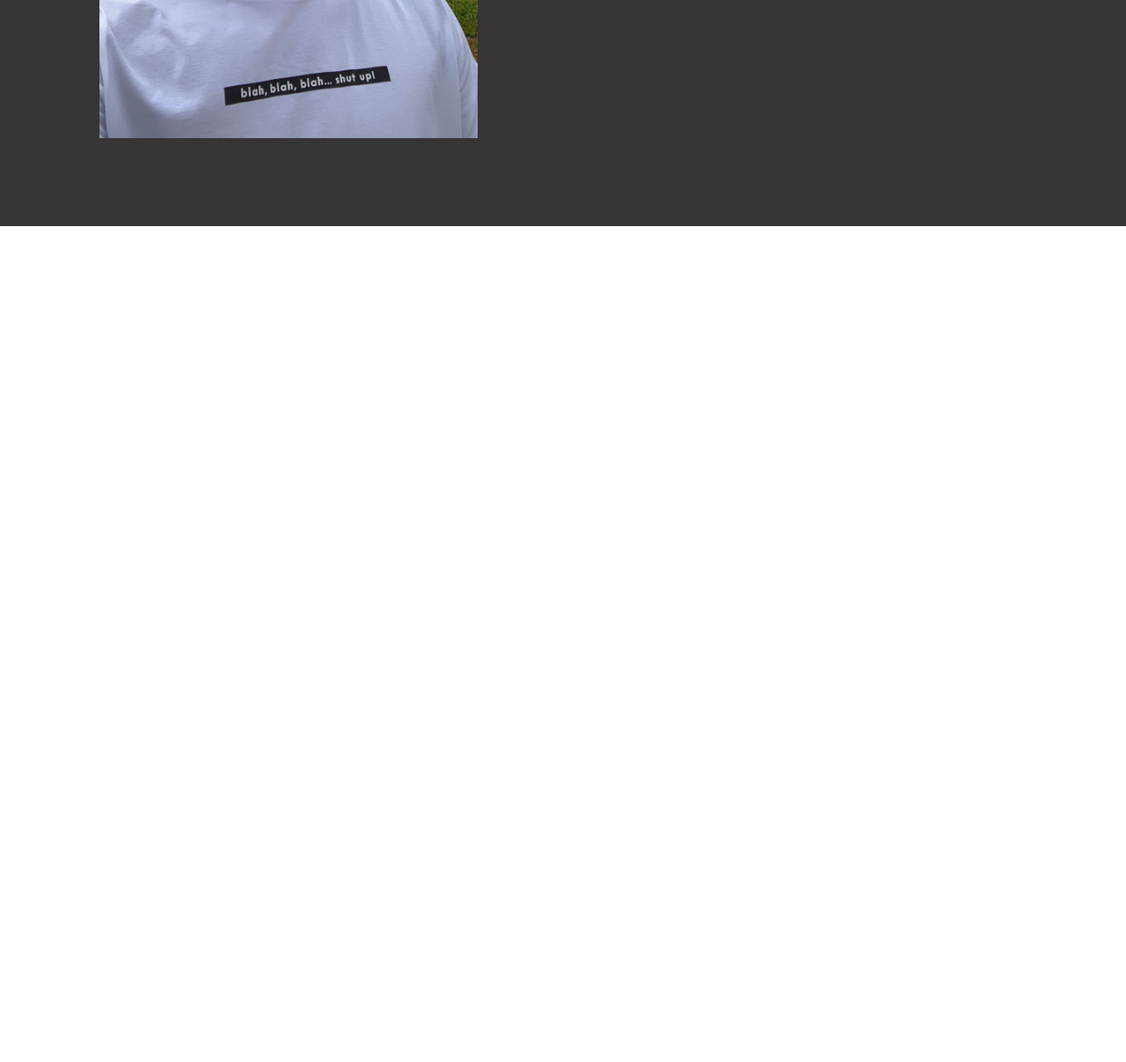
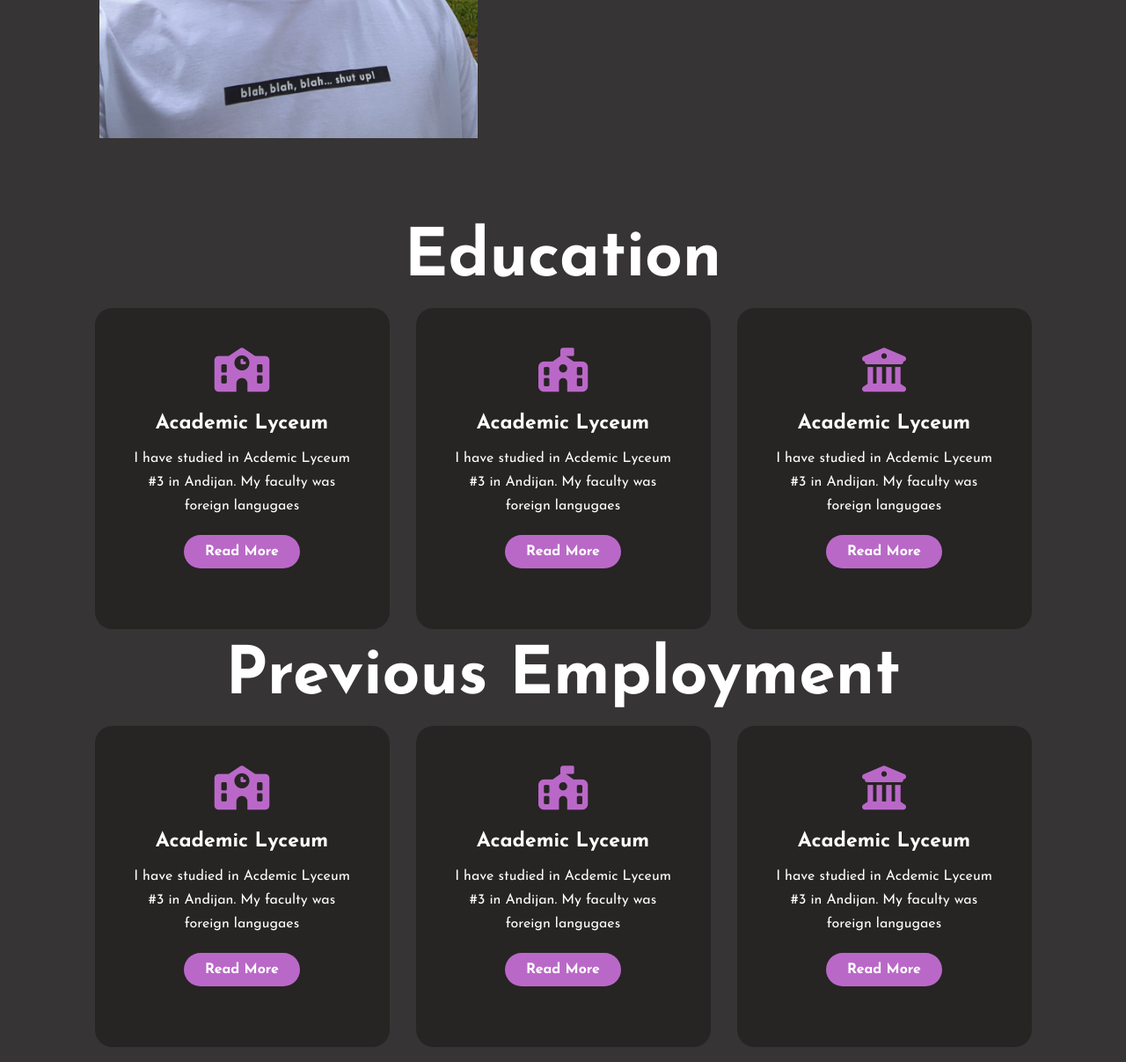
Before and after one commit to aktyabirov/portfolio, a plain HTML site: page index.html in a window 1280 px wide. Shown: the part 1316-2523 px from the top of the page at 88% size. Before the commit the page ends 1573 px from the top, so only its background shows below. Drawn offline with Linux system fonts and the light colour scheme.

Commit message:
lastones

```diff
--- a/index.html
+++ b/index.html
@@ -4,7 +4,9 @@
     <title>My Portfolio</title>
     <link rel="stylesheet" href="style.css">
     <link rel="preconnect" href="https://fonts.gstatic.com">
-    <link rel = "http://fonts.googleapis.com/css2?family=Josefin+Sans:ital,wght@0,100;0,200;0,300;400;0,500;0,600;0,700;1,100;1,200;1,300;1,400;1,500;1,600;1,700&display=swap" rel="stylesheet">
+  <link href="https://fonts.googleapis.com/css2?family=Josefin+Sans:ital,wght@0,100;0,200;0,300;0,400;0,500;0,600;0,700;1,100;1,200;1,300;1,400;1,500;1,600;1,700&display=swap" rel="stylesheet">
+ <link rel="stylesheet" href="https://cdnjs.cloudflare.com/ajax/libs/font-awesome/5.15.3/css/all.min.css" integrity="sha512-iBBXm8fW90+nuLcSKlbmrPcLa0OT92xO1BIsZ+ywDWZCvqsWgccV3gFoRBv0z+8dLJgyAHIhR35VZc2oM/gI1w==" crossorigin="anonymous" referrerpolicy="no-referrer" />
+ <script src="https://kit.fontawesome.com/7d4884a82f.js" crossorigin="anonymous"></script>
 </head>
 <body>
     <div class="hero">
@@ -39,8 +41,97 @@
                 help companies to automate their duties.
             </p>
         </div>
+        </div>
+    </section>
+    <div class ="degree">
+        <div class ="title">
+            <h2> Education </h2>
+        </div>
+
+    <div class="box">
+        <div class="card">
+            <i class="fa-solid fa-school"></i>
+            <h5> Academic Lyceum </h5>
+            <div class="pra">
+                <p> I have studied in Acdemic Lyceum #3 in Andijan. My faculty was foreign
+                    langugaes </p>
+                <p style="text-align: center;">
+                <a class ="button" href="#">Read More</a>
+                </p>
+            </div>
 
         </div>
-    </section>
+        <div class="card">
+            <i class="fa-solid fa-school-flag"></i>
+            <h5> Academic Lyceum </h5>
+            <div class="pra">
+                <p> I have studied in Acdemic Lyceum #3 in Andijan. My faculty was foreign
+                    langugaes </p>
+                <p style="text-align: center;">
+                <a class ="button" href="#">Read More</a>
+                </p>
+            </div>
+
+        </div>
+        <div class="card">
+            <i class="fa-solid fa-building-columns"></i>
+            <h5> Academic Lyceum </h5>
+            <div class="pra">
+                <p> I have studied in Acdemic Lyceum #3 in Andijan. My faculty was foreign
+                    langugaes </p>
+                <p style="text-align: center;">
+                <a class ="button" href="#">Read More</a>
+                </p>
+            </div>
+
+        </div>
+    </div>
+</div>
+<div class ="projects">
+    <div class ="title">
+        <h2> Previous Employment </h2>
+    </div>
+
+<div class="box">
+    <div class="card">
+        <i class="fa-solid fa-school"></i>
+        <h5> Academic Lyceum </h5>
+        <div class="pra">
+            <p> I have studied in Acdemic Lyceum #3 in Andijan. My faculty was foreign
+                langugaes </p>
+            <p style="text-align: center;">
+            <a class ="button" href="#">Read More</a>
+            </p>
+        </div>
+
+    </div>
+    <div class="card">
+        <i class="fa-solid fa-school-flag"></i>
+        <h5> Academic Lyceum </h5>
+        <div class="pra">
+            <p> I have studied in Acdemic Lyceum #3 in Andijan. My faculty was foreign
+                langugaes </p>
+            <p style="text-align: center;">
+            <a class ="button" href="#">Read More</a>
+            </p>
+        </div>
+
+    </div>
+    <div class="card">
+        <i class="fa-solid fa-building-columns"></i>
+        <h5> Academic Lyceum </h5>
+        <div class="pra">
+            <p> I have studied in Acdemic Lyceum #3 in Andijan. My faculty was foreign
+                langugaes </p>
+            <p style="text-align: center;">
+            <a class ="button" href="#">Read More</a>
+            </p>
+        </div>
+
+    </div>
+</div>
+</div>
+
+</div>
 </body>
 </html>
--- a/style.css
+++ b/style.css
@@ -107,6 +107,7 @@ background-color: transparent;
     align-items: center;
     justify-content: space-around;
 
+
 }
 .about-text h2 {
     color: white;
@@ -133,3 +134,81 @@ span {
     color: #ba68c8
     ;
 }
+.services {
+    background-color:rgb(54, 52, 52) ;
+    width: 100%;
+
+}
+
+
+
+.title h2 {
+    color:white;
+    font-size: 75px;
+    width: 100%;
+    text-align: center;
+    background-color:rgb(54, 52, 52);
+    margin: auto;
+
+}
+
+.box {
+    display: flex;
+    justify-content: center;
+    align-items: center;
+    min-height: 400px;
+    background-color: rgb(54, 52, 52) ;
+}
+
+.card {
+    height: 365px;
+    width: 335px;
+    padding: 20px 35px;
+    background-color:rgba(10, 8, 8, 0.33);
+    backdrop-filter: blur(5px);
+-webkit-backdrop-filter: blur(5px);
+    border-radius: 20px;
+    margin: 15px;
+    position: relative;
+    overflow: hidden;
+    text-align: center;
+
+}
+
+.card i {
+    font-size: 50px;
+    display:block;
+    text-align: center;
+    margin: 25px 0px;
+    color:#ba68c8
+
+}
+
+h5 {
+    color: white;
+    font-size: 23px;
+    margin-bottom: 15px;
+}
+
+.pra p {
+    color:white;
+    font-size: 16px;
+    line-height: 27px;
+    margin-bottom: 25px;
+}
+.card .button {
+    background-color: #ba68c8;
+    color: white;
+    text-decoration: none;
+    border: 2px solid transparent;
+    font-weight: bold;
+    padding: 9px 22px;
+    border-radius: 30px;
+    transition: .4s;
+}
+
+.card .button:hover {
+background-color: transparent;
+border: 2px solid #ba68c8;
+cursor: pointer;
+}
```
